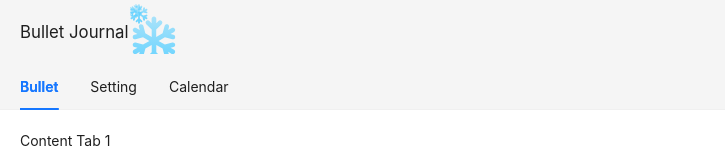
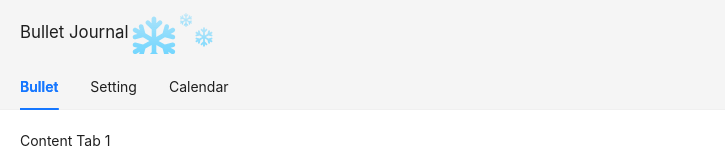
Before and after one commit to wmcheck/bullet-journal, a React (Create React App) app: page / in a window 1280 px wide. Shown: the top 150 px of the page, without its empty margins (0-725 px from the left). Built offline with nearby package versions, Linux system fonts and the light colour scheme.

Commit message:
feat: snow update

```diff
--- a/src/index.css
+++ b/src/index.css
@@ -90,20 +90,16 @@ background: white;
 
 }
 
+
 .snow-container {
   height: 50px;
   width: 100px;
   position: relative;
   overflow: hidden;
-}
+
   .snow {
     position: absolute;
   }
-
-
-svg.snow-main {
-    font-size: 50px;
-    top: 12px;
 }
 
 svg.snow {
@@ -114,3 +110,40 @@ svg.snow {
   -webkit-background-clip: text;
   -webkit-text-fill-color: transparent;
 }
+
+svg.snow-main {
+  font-size: 50px;
+  top: 12px;
+}
+svg.snow-sm {
+  font-size: 20px;
+  animation-delay: 0.7s;
+  opacity: 0.8;
+  left: 65px;
+  top: 23px;
+}
+svg.snow-xs {
+  font-size: 14px;
+  animation-delay: 0.3s;
+  opacity: 0.6;
+  left: 50px;
+  top: 9px;
+}
+
+@keyframes snowflake-spin {
+  0% {
+    transform: rotate(0deg);
+  }
+  12% {
+    transform: rotate(20deg);
+  }
+  25% {
+    transform: rotate(-13deg);
+  }
+  37% {
+    transform: rotate(10deg);
+  }
+  50% {
+    transform: rotate(0deg);
+  }
+}
```
Lines whose indentation alone changed are shown as unchanged.
